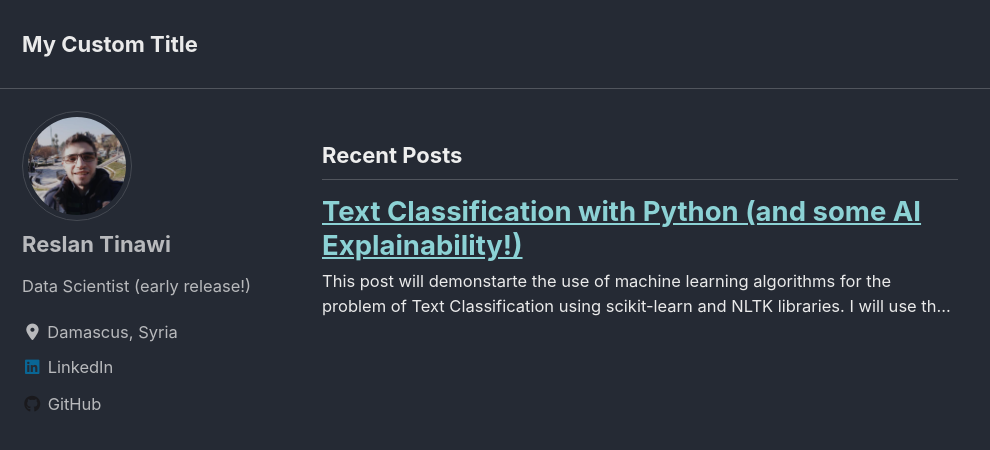
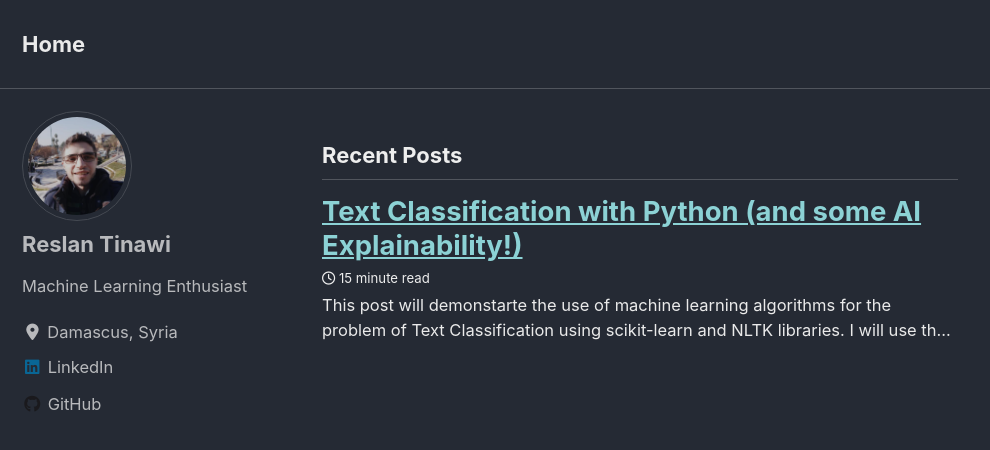
Before and after one commit to Reslan-Tinawi/reslan-tinawi.github.io, a Jekyll site: the page built from index.markdown, in a window 1280 px wide and 900 px high. Shown: the top 450 px of the window, without its empty margins (0-990 px from the left). Built offline with Jekyll 4.4.1, drawn with Linux system fonts in a browser that asks for light colours; cached includes are drawn as plain includes; nearby versions of some CDN libraries; part of the change alters nothing that is shown.

Commit message:
Edit `_config` file

```diff
--- a/_config.yml
+++ b/_config.yml
@@ -24,12 +24,12 @@ description: >- # this means to ignore newlines until "baseurl:"
   Blog about Machine Learning, NLP, Python, and everything in between.
 baseurl: "" # the subpath of your site, e.g. /blog
 url: "https://reslan-tinawi.github.io/" # the base hostname & protocol for your site, e.g. http://example.com
-masthead_title: "My Custom Title"
+masthead_title: "Home"
 
 author:
   name     : "Reslan Tinawi"
   avatar   : "/assets/images/bio-photo.jpeg"
-  bio      : "Data Scientist (early release!)"
+  bio      : "Machine Learning Enthusiast"
   location : "Damascus, Syria"
   linkedin : "reslan-al-tinawi-33b7b482"
   github   : "Reslan-Tinawi"
@@ -44,17 +44,17 @@ plugins:
   - jekyll-sitemap
   - jekyll-gist
 
-# defaults:
-#   # _posts
-#   - scope:
-#       path: ""
-#       type: posts
-#     values:
-#       layout: single
-#       read_time: true
-#       comments: true
-#       share: true
-#       related: true
+defaults:
+  # _posts
+  - scope:
+      path: ""
+      type: posts
+    values:
+      layout: single
+      read_time: true
+      comments: true
+      share: true
+      related: true
 
 # Exclude from processing.
 # The following items will not be processed, by default.
```
